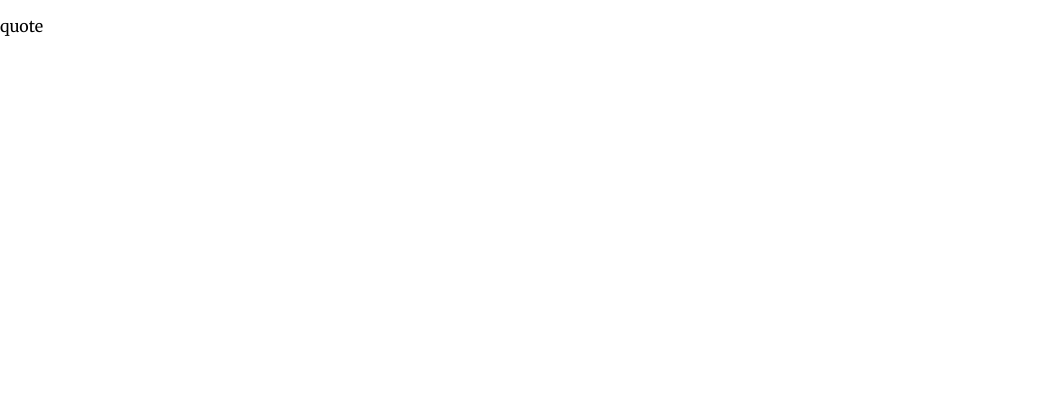
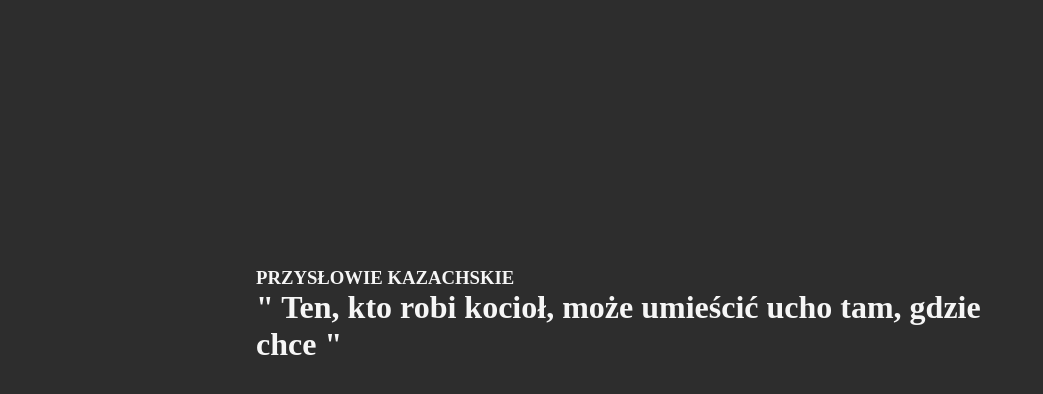
Before and after one commit to drillprop/wwhil, a React app: page / in a window 1280 px wide. Shown: the top 394 px of the page, without its empty margins (0-1043 px from the left). Built offline with nearby package versions, Linux system fonts and the light colour scheme; a web font is replaced by a local one.

Commit message:
create basic layout with grid

```diff
--- a/src/components/Quote.js
+++ b/src/components/Quote.js
@@ -1,7 +1,38 @@
 import React from 'react';
+import styled from 'styled-components';
+import { dark, light } from '../utils/colors';
+
+const Wrapper = styled.div`
+  display: grid;
+  grid-template-columns: repeat(5, 1fr);
+  grid-template-rows: repeat(6, 1fr);
+  background-color: ${dark};
+  height: 100vh;
+`;
+const StyledHeader = styled.header`
+  color: ${light};
+  grid-row: 3/6;
+  grid-column: 2/5;
+`;
+const StyledH3 = styled.h3`
+  margin: 0;
+  text-transform: uppercase;
+`;
+const StyledH1 = styled.h1`
+  margin: 0;
+`;
 
 const Quote = () => {
-  return <p>quote</p>;
+  return (
+    <Wrapper>
+      <StyledHeader>
+        <StyledH3>Przysłowie kazachskie</StyledH3>
+        <StyledH1>
+          " Ten, kto robi kocioł, może umieścić ucho tam, gdzie chce "
+        </StyledH1>
+      </StyledHeader>
+    </Wrapper>
+  );
 };
 
 export default Quote;
```
